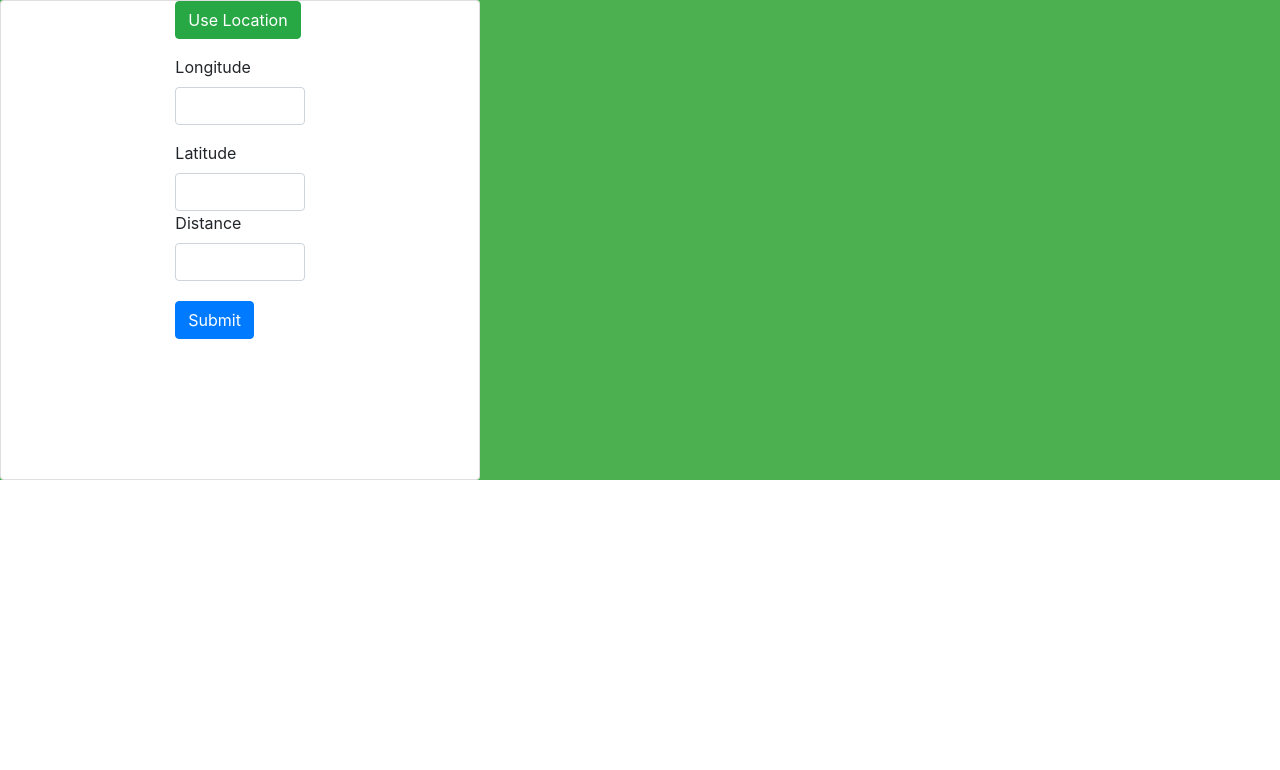
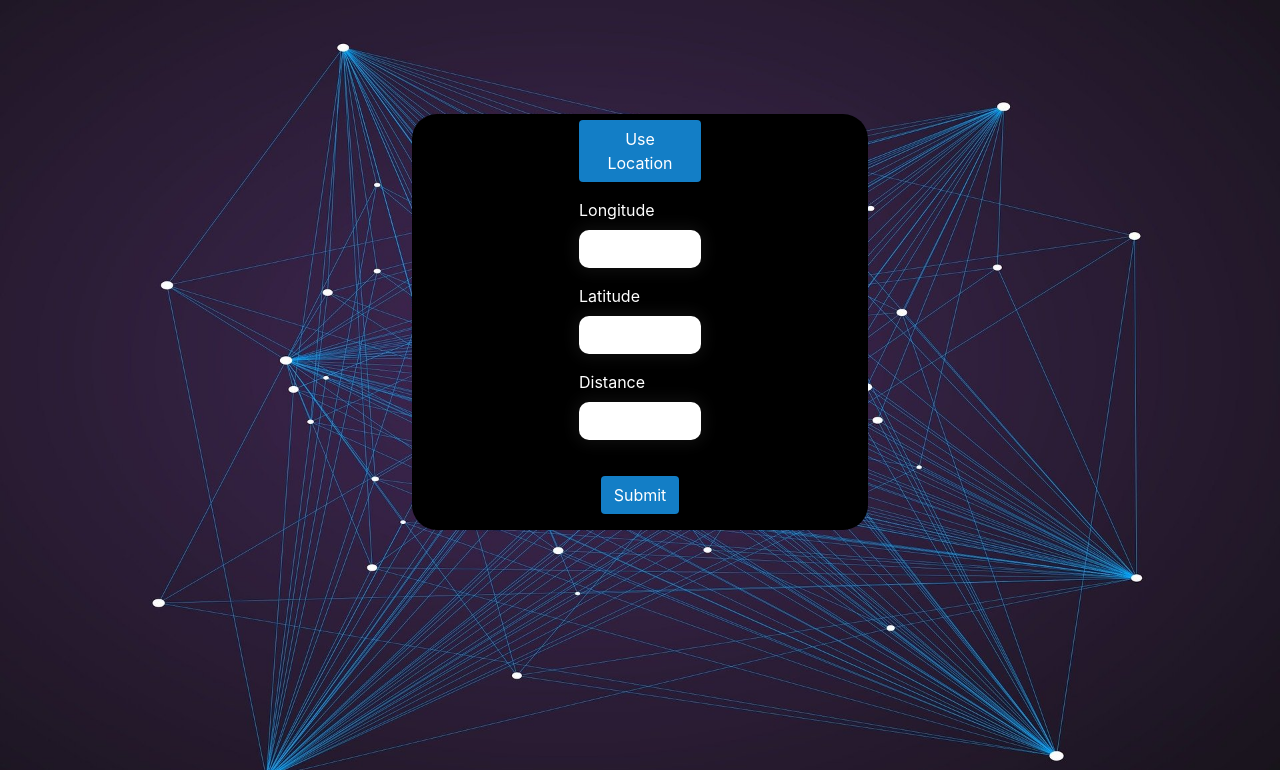
Before and after one commit to asifally/foodNearby, a Django app: page / in a window 1280 px wide. Shown: the top 770 px of the page. Run offline with Django 3.2, Linux system fonts and the light colour scheme; some libraries are stand-ins or nearby versions.

Commit message:
Started styling the pages

```diff
--- a/foodNearby/settings.py
+++ b/foodNearby/settings.py
@@ -113,3 +113,6 @@ USE_TZ = True
 # https://docs.djangoproject.com/en/3.0/howto/static-files/
 
 STATIC_URL = '/static/'
+STATICFILES_DIRS = (
+    os.path.join(os.path.dirname(__file__), 'static').replace('\\','/'),
+)
--- /dev/null
+++ b/pages/static/css/index.css
@@ -0,0 +1,27 @@
+body
+{
+    background: url("/static/images/tech.jpg");
+    background-size: cover;
+    background-repeat: no-repeat;
+}
+
+input[type=text]
+{
+    padding:10px;
+    border:0;
+    border-radius:10px;
+    box-shadow:0 0 15px 4px rgba(240, 237, 237, 0.06);
+}
+
+.box
+{
+    color: white;
+}
+
+form
+{
+    margin-top: 10%;
+    background-color: black;
+    width: 40%;
+    border-radius: 25px;
+}
--- /dev/null
+++ b/pages/static/css/places.css
@@ -0,0 +1,5 @@
+body
+{
+    background: url("/static/images/wood.jpg") center center fixed;
+    background-size: cover;
+}
--- a/pages/templates/pages/base.html
+++ b/pages/templates/pages/base.html
@@ -1,4 +1,4 @@
-{% load static %}
+
 
 <!DOCTYPE html>
 <html lang="en" dir="ltr">
--- a/pages/templates/pages/index.html
+++ b/pages/templates/pages/index.html
@@ -1,6 +1,8 @@
-{% extends "pages/base.html" %}
+{% extends 'pages/base.html' %}
+{% load static %}
 
 {% block head %}
+<link rel="stylesheet" type="text/css" href="{% static 'css/index.css' %}">
     <script>
 
         function getLocation() {
@@ -14,55 +16,74 @@
         function long( str ){
             var long = document.getElementById("long");
             long.innerHTML = position.coords.longitude;
+            console.log(long.innerHTML)
         }
         function lat( str ){
             var lat = document.getElementById("lat");
             lat.innerHTML = position.coords.latitude;
+            console.log(lat.innerHTML)
         }
     </script>
 {% endblock %}
 
 
 {% block content %}
-<div class="" style="background:#4CAF50; width: 100%; height: 100%;">
-    <div class="card" style="width: 30rem; height: 30rem;">
+<div class="home">
+    <div class="container h-100">
+        <div class="row h-100 justify-content-center align-items-center">
             <form action="{% url 'places' %}" method="post">
                 {% csrf_token %}
-            <div class="container-fluid">
+                <div class="col-lg-12">
                     <div class="row justify-content-center">
                         <div class="col-4">
-                        <div class="form-group">
-                            <button type="button" onclick="getLocation()" class="btn btn-success">Use Location</button>
+                            <div class="form-group" style="text-align: center; margin-top: 5%;">
+                                <button type="button" onclick="getLocation()" class="btn" style="background-color: #137ec6; color:white;">Use Location</button>
                             </div>
                         </div>
                     </div>
                     <div class="row justify-content-center">
                         <div class="col-4">
                             <div class="form-group">
+                                <div class="box">
                                     <label>Longitude</label>
                                     <input type="text" class="form-control" name="Longitude" id="long" onkeypress="long(this.value)">
                                 </div>
                             </div>
                         </div>
+                    </div>
                     <div class="row justify-content-center">
                         <div class="col-4">
+                            <div class="form-group">
+                                <div class="box">
                                     <label>Latitude</label>
                                     <input type="text" class="form-control" name="Latitude" id="lat" onkeypress="lat(this.value)">
                                 </div>
                             </div>
+                        </div>
+                    </div>
                     <div class="row justify-content-center">
                         <div class="col-4">
+                            <div class="form-group">
+                                <div class="box">
                                     <label>Distance</label>
                                     <input type="text" class="form-control" name="Distance" id="Distance">
                                 </div>
                             </div>
+                        </div>
+                    </div>
                     <div class="row justify-content-center" style="margin-top:20px;">
                         <div class="col-4">
-                        <button type="submit" value="submit" class="btn btn-primary">Submit</button>
+                            <div class="form-group">
+                                <div class="box" style="text-align: center;" >
+                                    <button type="submit" value="submit" class="btn" style="background-color: #137ec6; color:white;">Submit</button>
                                 </div>
                             </div>
                         </div>
+                    </div>
+                </div>
+
             </form>
         </div>
     </div>
+</div>
 {% endblock %}
--- a/pages/templates/pages/places.html
+++ b/pages/templates/pages/places.html
@@ -1,4 +1,9 @@
 {% extends 'pages/base.html' %}
+{% load static %}
+
+{% block head %}
+<link rel="stylesheet" type="text/css" href="{% static 'css/places.css' %}">
+{% endblock %}
 
 {% block content %}
 <nav class="navbar fixed-top navbar-expand-lg navbar-dark bg-dark">
```
Also changed, not shown: pages/static/images/tech.jpg (added), 5 other files. Lines whose indentation alone changed are shown as unchanged.
